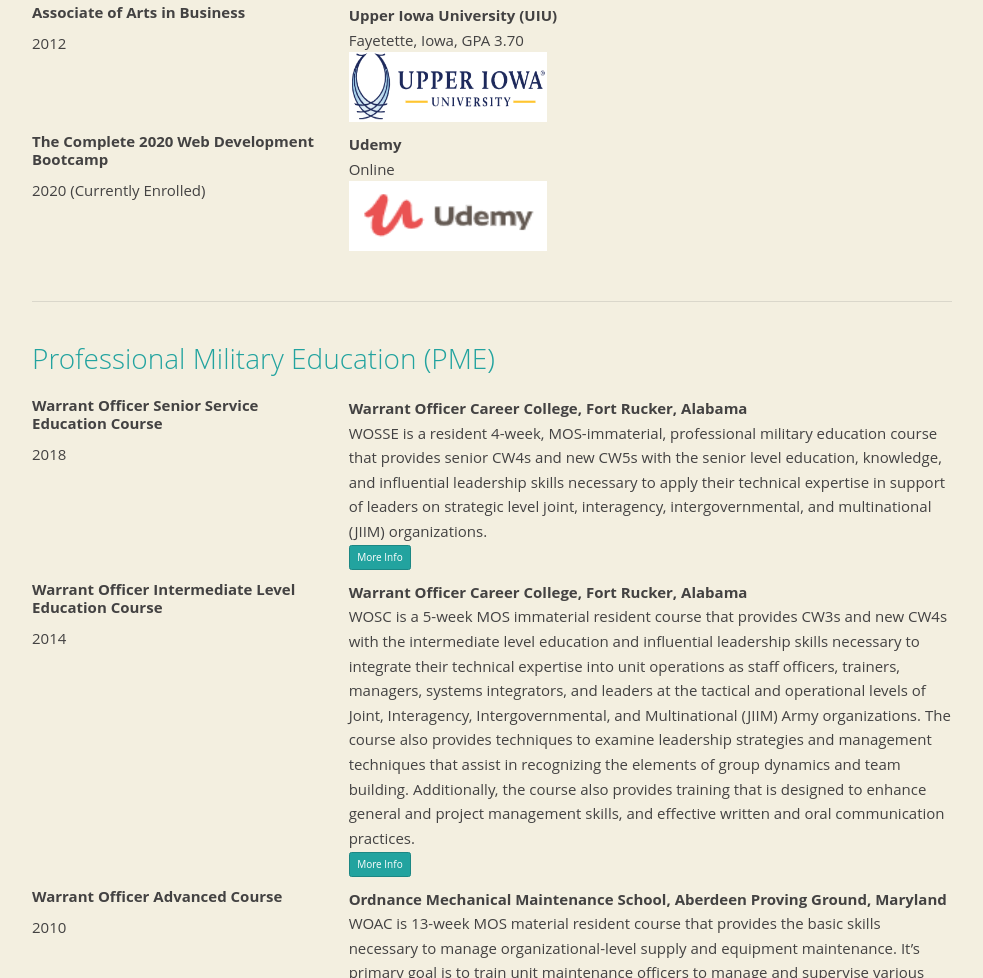
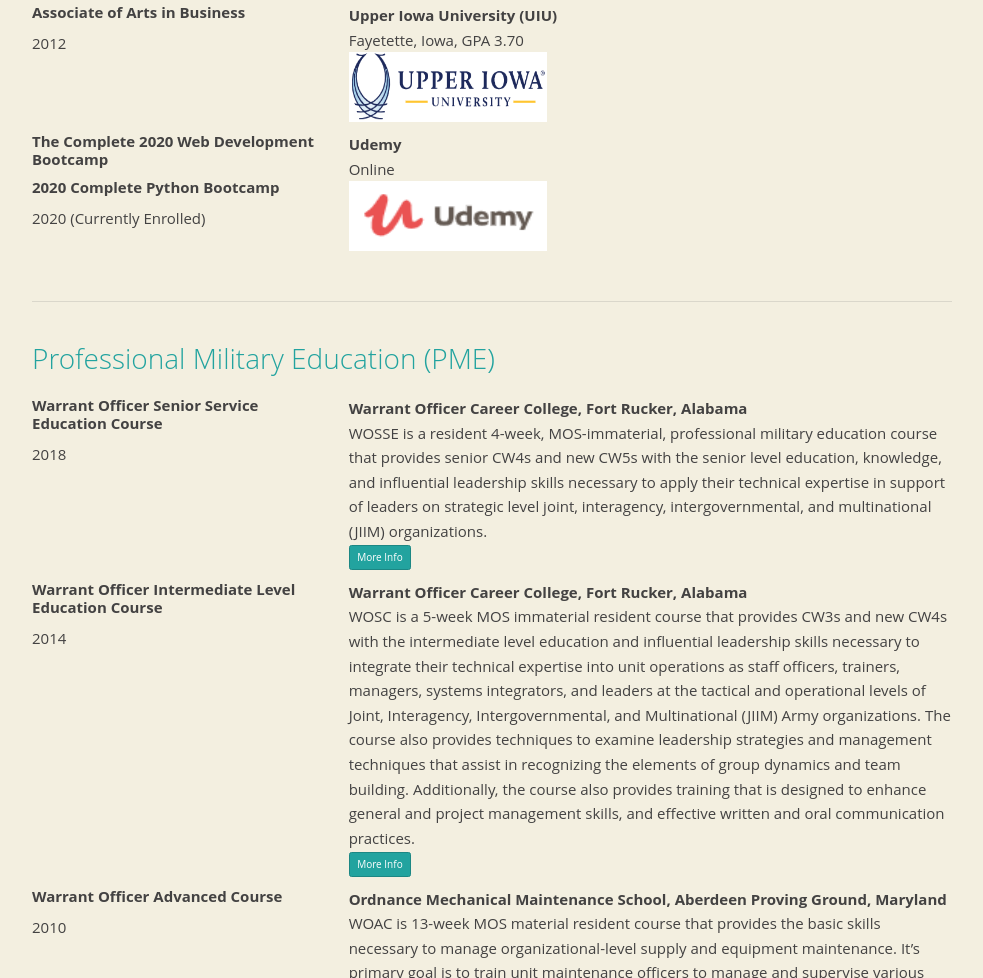
Before and after one commit to jmbentley/cv, a plain HTML site: page index.html in a window 1280 px wide. Shown: the part 2012-2990 px from the top of the page, without its empty margins (148-1131 px from the left). Drawn offline with nearby package versions, Linux system fonts and the light colour scheme; a script that the page names is missing.

Commit message:
Update index.html

```diff
--- a/index.html
+++ b/index.html
@@ -209,6 +209,7 @@
     <div class="experience row">
       <div class="col-md-4">
         <h4>The Complete 2020 Web Development Bootcamp</h4>
+	      <h4>2020 Complete Python Bootcamp</h4>
         <p class="experience-period">
           2020 (Currently Enrolled)
         </p>
```
